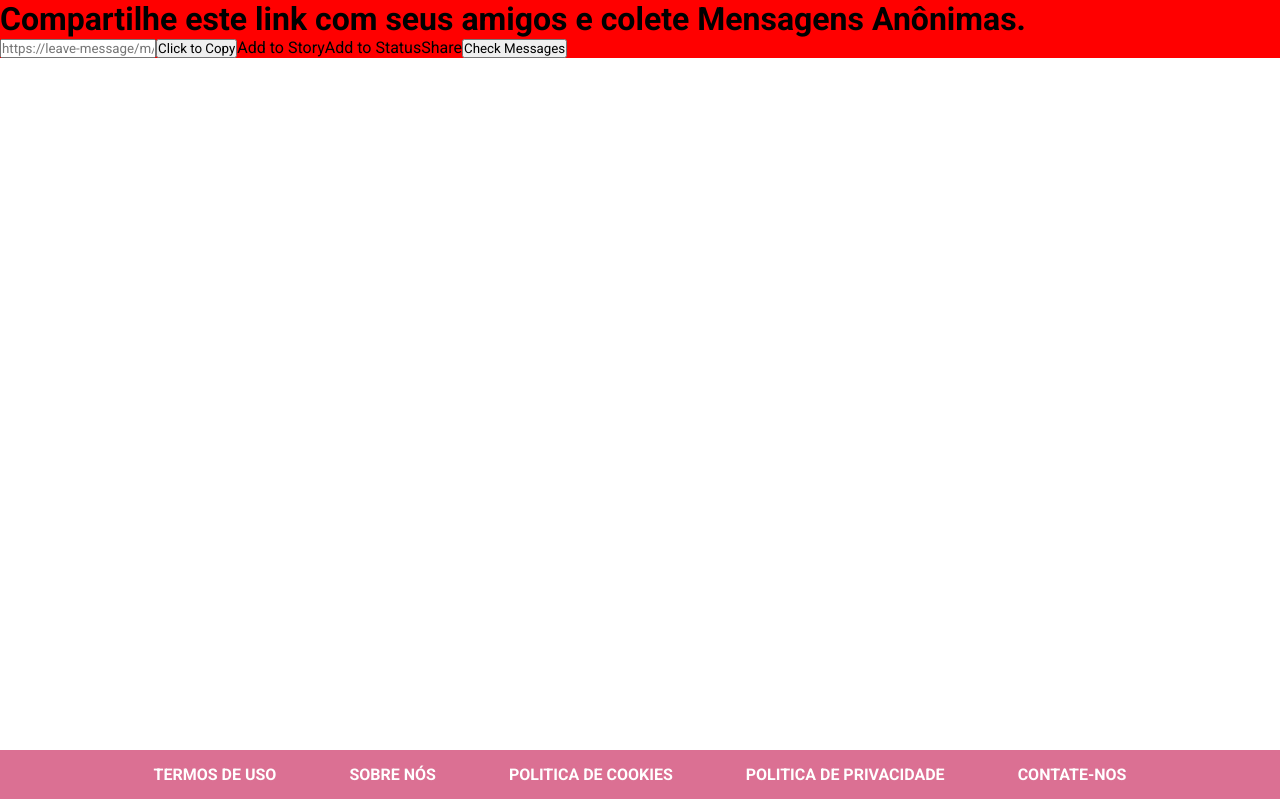
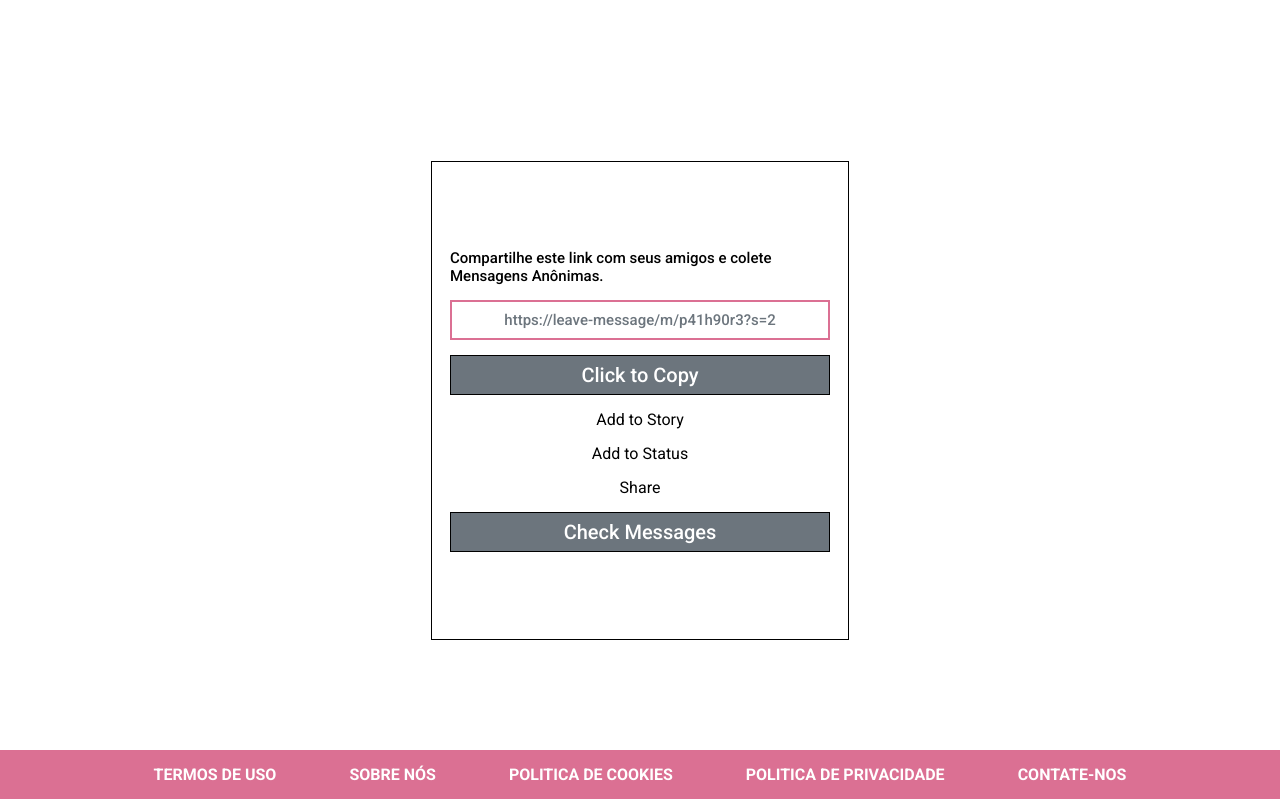
Before and after one commit to PedroAlex65/secret-me, a React (Vite) app: page /createLink in a window 1280 px wide. Built offline with nearby package versions, Linux system fonts and the light colour scheme.

Commit message:
add-toCopyClickBoard

```diff
--- a/src/container/AddLink.jsx
+++ b/src/container/AddLink.jsx
@@ -3,8 +3,11 @@ import { Container } from "./addLink";
 import { CopyToClipboard } from "react-copy-to-clipboard";
 
 function AddLinks() {
-  const [inputValue, setInputValue] = useState("");
+  const [inputValue, setInputValue] = useState("https://leave-message/m/p41h90r3?s=2");
 
+  function teste(){
+    console.log(setInputValue(inputValue));
+  }
 
   return (
     <Container className="">
@@ -16,12 +19,11 @@ function AddLinks() {
           type="text"
           value={inputValue}
           onChange={(e) => setInputValue(e.target.value)}
-          placeholder="https://leave-message/m/p41h90r3?s=2"
           readOnly
         />
 
         <CopyToClipboard text={inputValue}>
-          <button>Click to Copy</button>
+          <button onClick={teste}>Click to Copy</button>
         </CopyToClipboard>
         <a className="instagram">
           Add to Story
--- a/src/container/addLink.js
+++ b/src/container/addLink.js
@@ -1,12 +1,59 @@
 import styled from "styled-components";
 
-import Facebook from "../assets/messenger.svg";
-import Whatsapp from "../assets/whatsapp.svg";
-import Instagram from "../assets/instagram.svg";
-import Copy from "../assets/copy.svg";
-import Check from "../assets/check.svg";
 
 export const Container = styled.div`
-background-color: red;
+  display: flex;
+  height: 100vh;
+  justify-content: center;
+  align-items: center;
 
+  .information-box {
+    width: 418px;
+    height: 479px;
+    border: 1px solid #000;
+    display: flex;
+    align-items: center;
+    justify-content: center;
+    flex-direction: column;
+    gap: 15px;
+    h1 {
+      color: #000;
+      font-size: 15px;
+      font-weight: 500;
+      max-width: 380px;
+    }
+    input {
+      width: 380px;
+      height: 40px;
+      border: 2px solid #db7093;
+      color: #6c757d;
+      font-size: 15px;
+      font-weight: 500;
+      text-align: center;
+    }
+    button {
+      background-position: 100px;
+      background-repeat: no-repeat;
+      background-color: #6c757d;
+      width: 380px;
+      height: 40px;
+      border: 1px solid #000;
+      color: #fff;
+      font-size: 20px;
+      font-weight: 500;
+      display: flex;
+      justify-content: center;
+      align-items: center;
+
+      &:hover{
+        opacity: 0.9;
+        transition: .5s ease;
+      }
+      &:active{
+        scale: .9.9;
+
+      }
+    }
+
+  }
 `;
```
